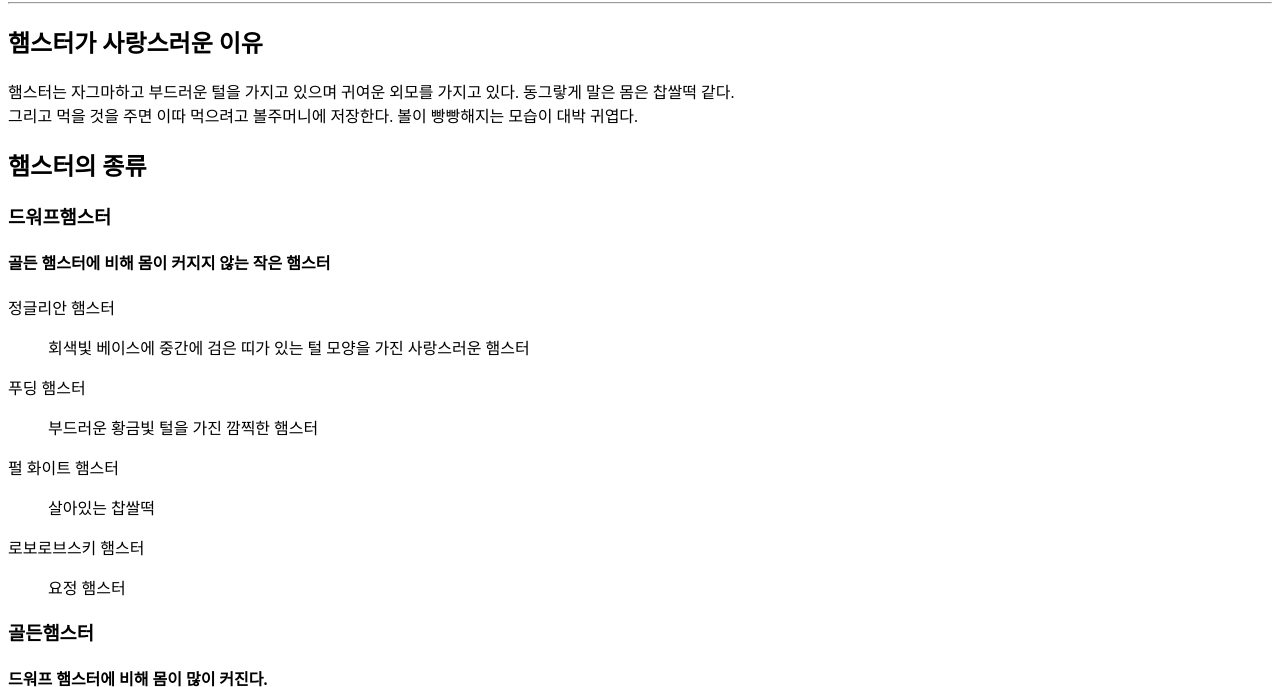
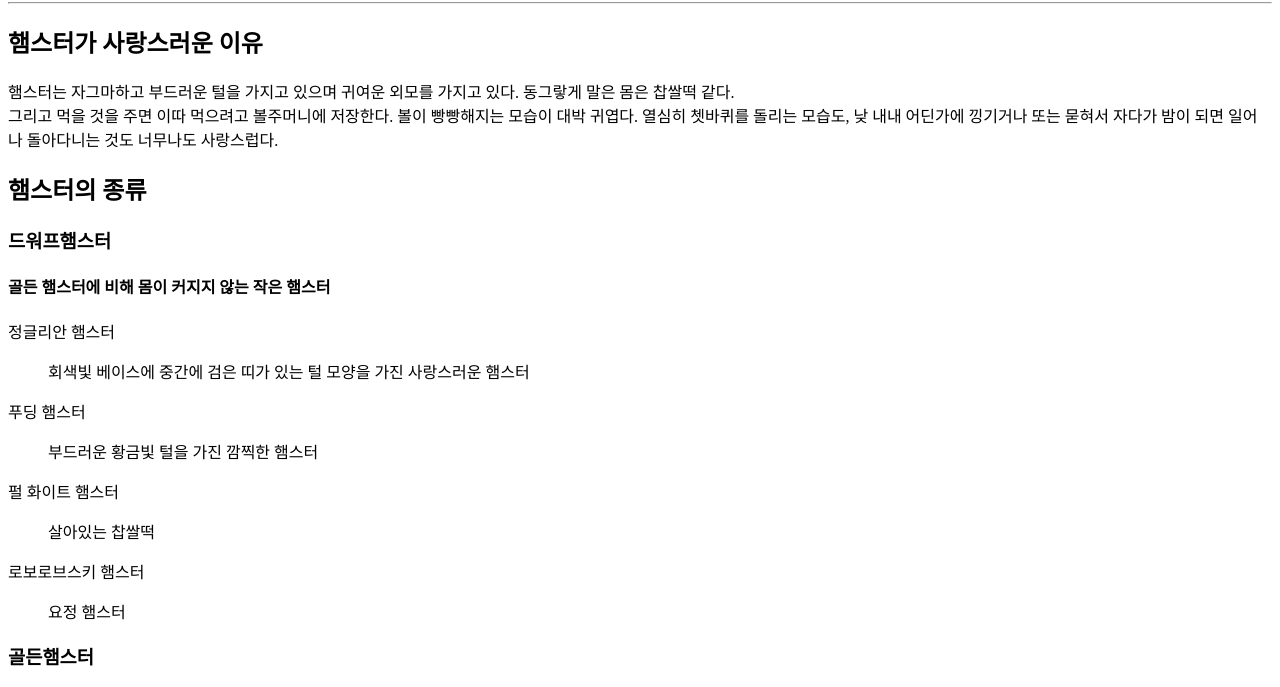
Before and after one commit to dddoddoee/DP2019, a plain HTML site: page html_part1_hd.html in a window 1280 px wide. Shown: the part 119-806 px from the top of the page. Drawn offline with Linux system fonts and the light colour scheme.

Commit message:
Update html_part1_hd.html

```diff
--- a/html_part1_hd.html
+++ b/html_part1_hd.html
@@ -15,7 +15,7 @@
     <hr />
     <h2>햄스터가 사랑스러운 이유</h2>
 <p>햄스터는 자그마하고 부드러운 털을 가지고 있으며 귀여운 외모를 가지고 있다. 동그랗게 말은 몸은 찹쌀떡 같다. <br />
-그리고 먹을 것을 주면 이따 먹으려고 볼주머니에 저장한다. 볼이 빵빵해지는 모습이 대박 귀엽다.
+그리고 먹을 것을 주면 이따 먹으려고 볼주머니에 저장한다. 볼이 빵빵해지는 모습이 대박 귀엽다. 열심히 쳇바퀴를 돌리는 모습도, 낮 내내 어딘가에 낑기거나 또는 묻혀서 자다가 밤이 되면 일어나 돌아다니는 것도 너무나도 사랑스럽다.
 </p>
     <h2>햄스터의 종류</h2>
     <h3>드워프햄스터</h3>
```
